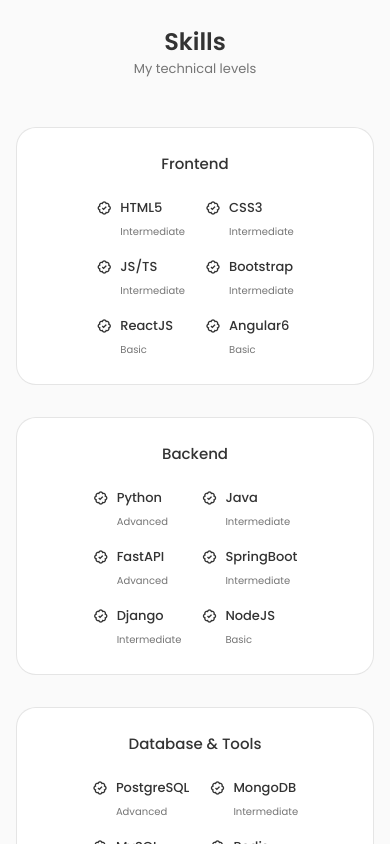
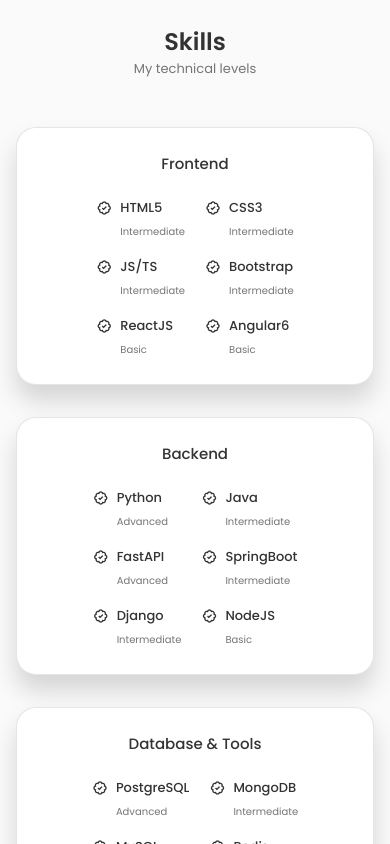
Before and after one commit to nikhil-miranda/tiny-turtle, a React (Create React App) app: page / in a window 390 px wide. Shown: the part 1760-2604 px from the top of the page. Built offline with nearby package versions, Linux system fonts and the light colour scheme.

Commit message:
feat: added shadows to smaller and larger screens

```diff
--- a/src/components/achievements/achievements.css
+++ b/src/components/achievements/achievements.css
@@ -9,6 +9,12 @@
     border: 1px solid rgba(0, 0, 0, 0.1);
     background-color: var(--container-color);
     padding: 6rem 0 2rem 2.5rem;
+    transition: all 0.5s ease-in-out;
+}
+
+.achievements__content:hover {
+    box-shadow: 0 1rem 1.5rem rgba(0, 0, 0, 0.15);
+    transition: all 0.3s ease-in-out;
 }
 
 .achievements__icon {
@@ -133,6 +139,11 @@
     .achievements__container {
         grid-template-columns: repeat(3, 218px);
     }
+
+    .achievements__content:hover {
+        box-shadow: 0 1rem 1.5rem rgba(0, 0, 0, 0.15);
+        transition: all 0.3s ease-in-out;
+    }
 }
 
 /* For Medium Devices */
@@ -143,6 +154,7 @@
 
     .achievements__content {
         padding: 3.5rem 0.5rem 1.25rem 1.5rem;
+        box-shadow: 0 1rem 1.5rem rgba(0, 0, 0, 0.15);
     }
 
     .achievements__icon {
@@ -151,6 +163,10 @@
 }
 
 @media screen and (max-width: 576px) {
+    .achievements__content {
+        box-shadow: 0 1rem 1.5rem rgba(0, 0, 0, 0.15);
+    }
+
     .achievements__modal-content {
         padding: 4.5rem 1.5rem 2.5rem;
     }
@@ -167,6 +183,11 @@
     }
 
     .achievements__content {
-        padding-right: 6rem
+        padding-right: 6rem;
+        box-shadow: 0 1rem 1.5rem rgba(0, 0, 0, 0.15);
+    }
+
+    .achievements__content:hover {
+        transition: all 0.3s ease-in-out;
     }
 }
--- a/src/components/skills/skills.css
+++ b/src/components/skills/skills.css
@@ -9,6 +9,13 @@
     border: 1px solid rgba(0, 0, 0, 0.1);
     padding: 2rem 4rem;
     border-radius: 1.25rem;
+    box-shadow: 0 0rem 0rem rgba(0, 0, 0, 0.15);
+    transition: all 0.4s ease-in-out;
+}
+
+.skills__content:hover {
+    box-shadow: 0 1rem 1.5rem rgba(0, 0, 0, 0.15);
+    transition: all 0.4s ease-in-out;
 }
 
 .skills__title {
@@ -63,6 +70,13 @@
     }
 }
 
+/* For Medium-Large Devices */
+@media screen and (max-width: 800px) {
+    .skills__content {
+        box-shadow: 0 1rem 1.5rem rgba(0, 0, 0, 0.15);
+    }
+}
+
 /* For Medium Devices */
 @media screen and (max-width: 576px) {
     .skills__container {
@@ -72,11 +86,16 @@
 
     .skills__content {
         padding: 1.5rem;
+        box-shadow: 0 1rem 1.5rem rgba(0, 0, 0, 0.15);
     }
 }
 
 /* For Small Devices */
 @media screen and (max-width: 400px) {
+    .skills__content {
+        box-shadow: 0 1rem 1.5rem rgba(0, 0, 0, 0.15);
+    }
+
     .skills__box {
         column-gap: 1.25rem;
     }
```
